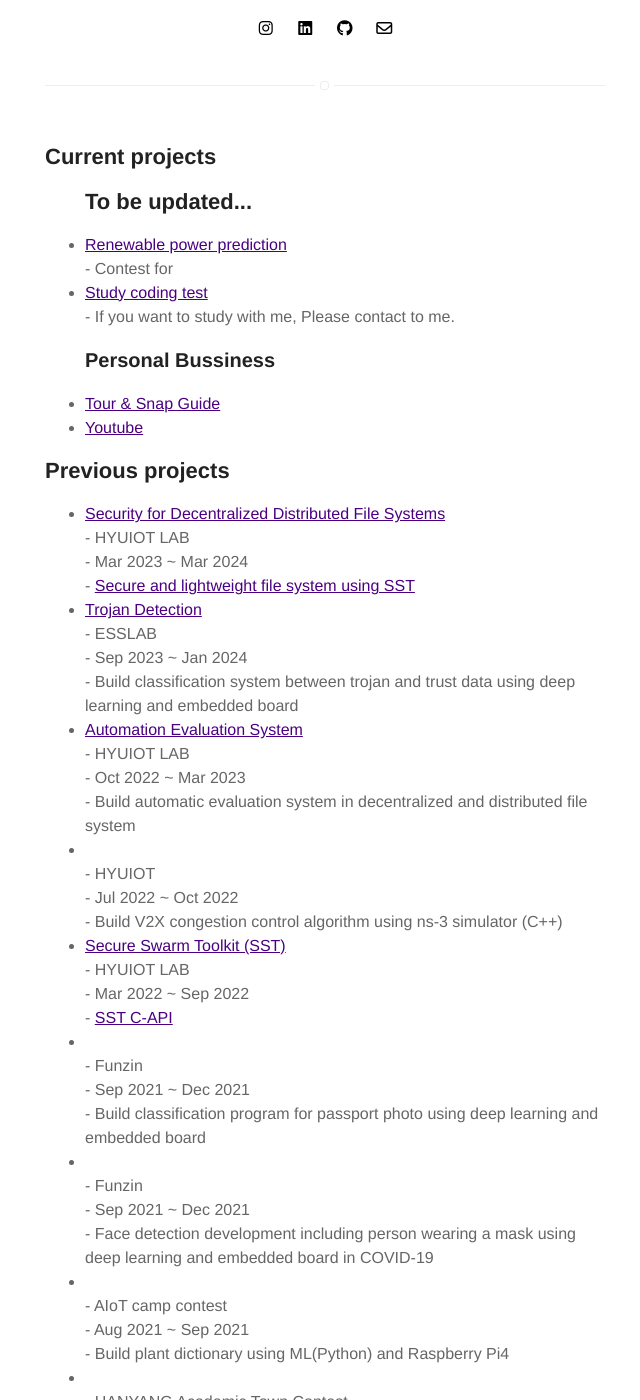
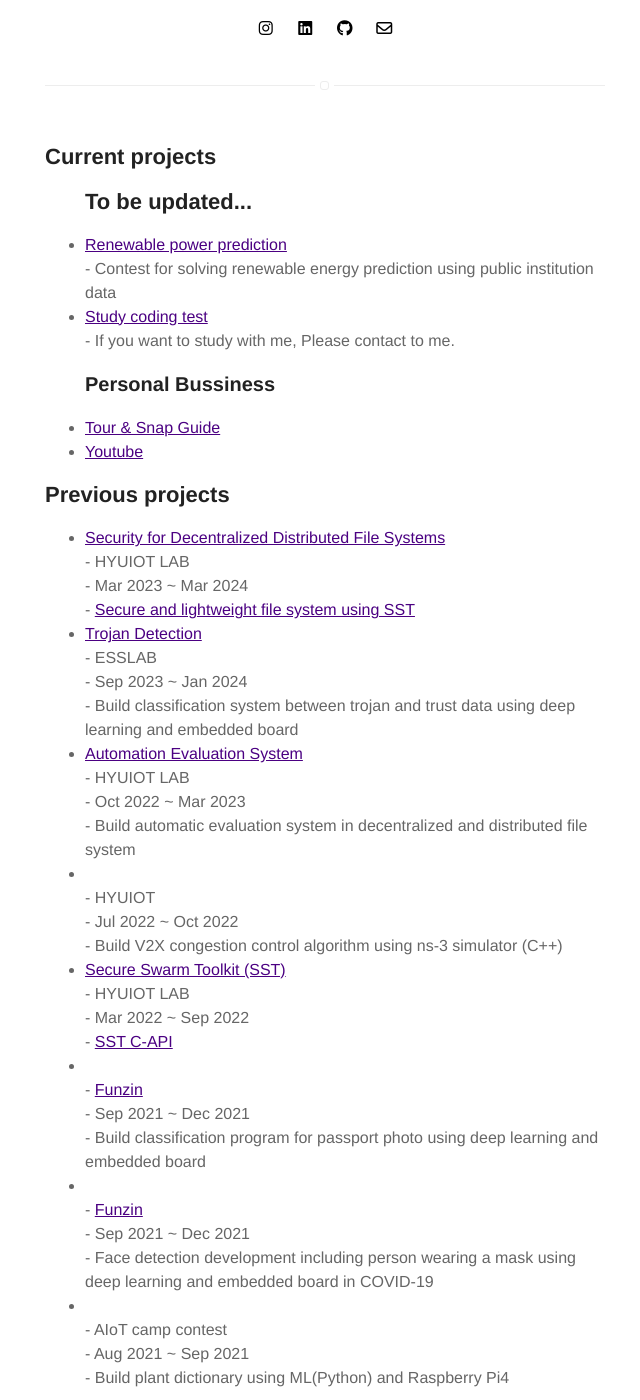
Before and after one commit to yeongbin7/yeongbin7.github.io, a Jekyll site: the page built from projects.html, in a window 1280 px wide and 1400 px high, scrolled down 391 px. Shown: the whole window, without its empty margins (315-955 px from the left). Built offline with Jekyll 4.4.1, drawn with Linux system fonts in a browser that asks for light colours; nearby versions of some CDN libraries; some of the changed text lies outside the part shown.

Commit message:
Update status

```diff
--- a/projects.html
+++ b/projects.html
@@ -21,7 +21,7 @@ title: Projects
 <ul>
     <h2><b>To be updated...</b><br></h2>
 
-    <li><b><span style="color:white"><a href="https://github.com/SoominChung/renewable-power-prediction" >Renewable power prediction</a></span><br>- Contest for </b></li>
+    <li><b><span style="color:white"><a href="https://datacontest.kr/index" >Renewable power prediction</a></span><br>- Contest for solving renewable energy prediction using public institution data</b></li>
 
     <li><b><span style="color:white"><a href="https://github.com/yeongbin7/coding_test" >Study coding test</a></span><br>- If you want to study with me, Please contact to me.</b></li>
 
@@ -38,11 +38,11 @@ title: Projects
 	<li><b><span style="color:white"><a href="https://github.com/hyu-iot/ipfs-experiment">Automation Evaluation System</a></span><br>- HYUIOT LAB<br>- Oct 2022 ~ Mar 2023<br>- Build automatic evaluation system in decentralized and distributed file system</b></li>
 	<li><b><span style="color:white">V2X Congestion Control</span><br>- HYUIOT<br>- Jul 2022 ~ Oct 2022<br>- Build V2X congestion control algorithm using ns-3 simulator (C++)</b></li>
 	<li><b><span style="color:white"><a href="https://github.com/iotauth/iotauth">Secure Swarm Toolkit (SST)</a></span><br>- HYUIOT LAB<br>- Mar 2022 ~ Sep 2022<br>- <a href="https://github.com/iotauth/sst-c-api/tree/master">SST C-API</a></b></li>
-	<li><b><span style="color:white">Passport Photo</span><br>- Funzin<br>- Sep 2021 ~ Dec 2021<br>- Build classification program for passport photo using deep learning and embedded board</b></li>
-	<li><b><span style="color:white">Face Detection(with mask)</span><br>- Funzin<br>- Sep 2021 ~ Dec 2021<br>- Face detection development including person wearing a mask using deep learning and embedded board in COVID-19</b></li>
+	<li><b><span style="color:white">Passport Photo</span><br>- <a href="https://www.funzin.co.kr/" >Funzin</a><br>- Sep 2021 ~ Dec 2021<br>- Build classification program for passport photo using deep learning and embedded board</b></li>
+	<li><b><span style="color:white">Face Detection(with mask)</span><br>- <a href="https://www.funzin.co.kr/" >Funzin</a><br>- Sep 2021 ~ Dec 2021<br>- Face detection development including person wearing a mask using deep learning and embedded board in COVID-19</b></li>
 	<li><b><span style="color:white">Plant Dictionary</span><br>- AIoT camp contest<br>- Aug 2021 ~ Sep 2021<br>- Build plant dictionary using ML(Python) and Raspberry Pi4</b></li>
 	<li><b><span style="color:white"> Braille Wristwatch for Blind People</span><br>- HANYANG Academic Town Contest<br>- Mar 2021 ~ Jan 2022<br>- Braille wristwatch development using embedded board and C language</b></li>
-	<li><b><span style="color:white">PCB Development for PID sensor</span><br>- KIST (Korea Institute of Science and Technology)<br>- Sep 2020 ~ Dec 2020<br>- Design PCB Artwork using Eagle CAD</b></li>
+	<li><b><span style="color:white">PCB Development for PID sensor</span><br>- <a href="https://www.kist.re.kr/ko/">KIST (Korea Institute of Science and Technology)</a><br>- Sep 2020 ~ Dec 2020<br>- Design PCB Artwork using Eagle CAD</b></li>
 	<!-- <li><b><span style="color:white"></span><br>- HYUIOT LAB<br>- Oct 2022 ~ Mar 2023<br></b></li> -->
 
 </ul>
```
